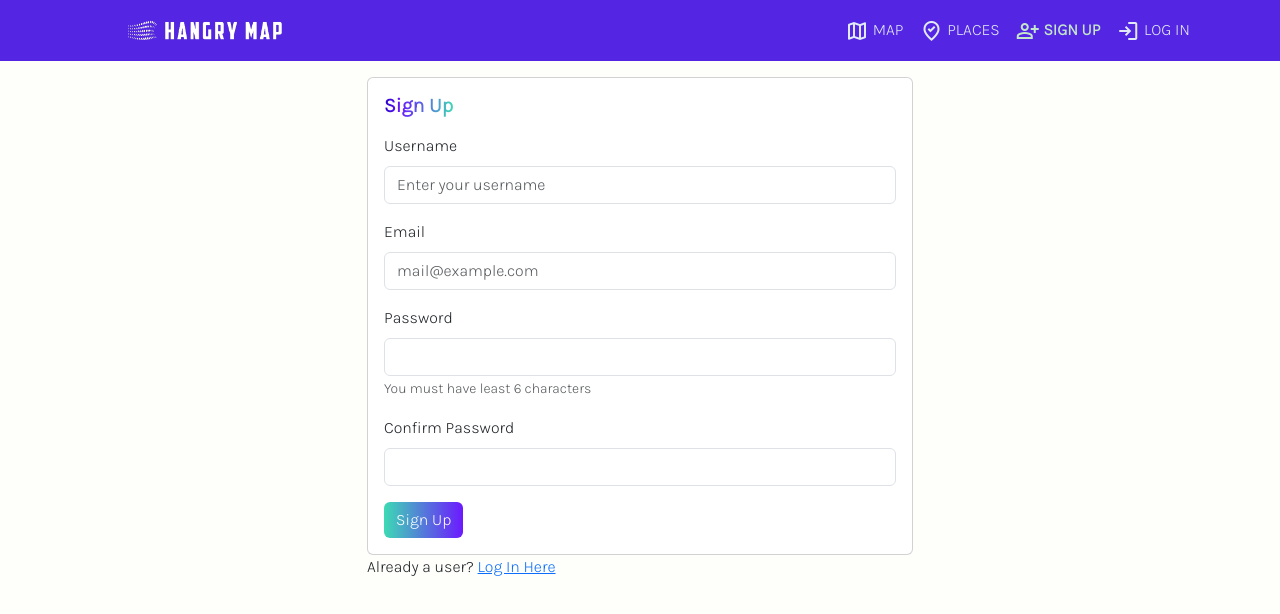
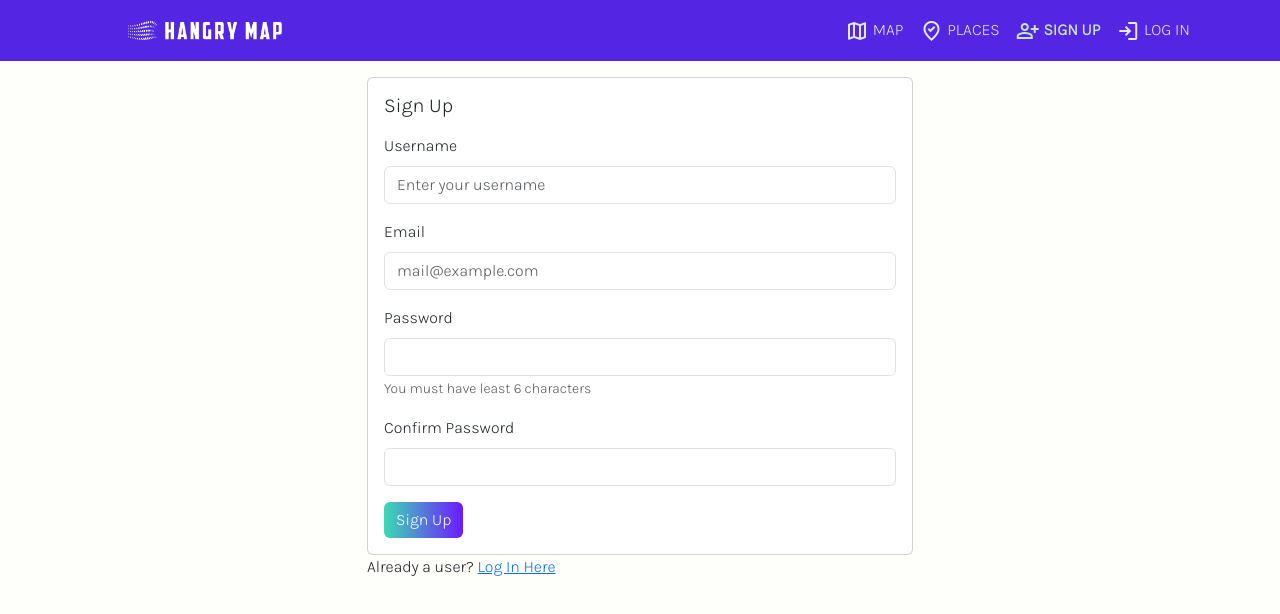
Before and after one commit to eli-ennab/hangry-map, a React (Vite) app: page /signup in a window 1280 px wide. Shown: the top 614 px of the page. Built offline with nearby package versions, Linux system fonts and the light colour scheme; no server answers; the database is empty.

Commit message:
removed gradient effect on heading

```diff
--- a/src/assets/App.scss
+++ b/src/assets/App.scss
@@ -18,18 +18,6 @@ p {
 .placeListItem {
 	background-color: $green;
 	border: none;
-}
-
-.headingGradient {
-	font-weight: 800;
-	background: rgb(61,218,180);
-	background: -moz-linear-gradient(275deg, rgba(61,218,180,1) 0%, rgba(108,25,255,1) 75%, rgba(33,0,196,1) 100%);
-	background: -webkit-linear-gradient(275deg, rgba(61,218,180,1) 0%, rgba(108,25,255,1) 75%, rgba(33,0,196,1) 100%);
-	background: linear-gradient(275deg, rgba(61,218,180,1) 0%, rgba(108,25,255,1) 75%, rgba(33,0,196,1) 100%);
-	filter: progid:DXImageTransform.Microsoft.gradient(startColorstr="#3ddab4",endColorstr="#2100c4",GradientType=1);
-	-webkit-text-fill-color: transparent;
-	background-clip: text;
-	width: fit-content;
 }
 
 .btnGradient {
--- a/src/pages/CreatePlacesPage.tsx
+++ b/src/pages/CreatePlacesPage.tsx
@@ -60,7 +60,7 @@ const CreatePlacesPage = () => {
 				<Col md={{ span: 10, offset: 1 }}>
 					<Card>
 						<Card.Body>
-							<Card.Title className="mb-3 headingGradient">Add a New Place</Card.Title>
+							<Card.Title className="mb-3">Add a New Place</Card.Title>
 
 							{message && <Alert variant="dark">{message}</Alert>}
 
--- a/src/pages/EditPlacePage.tsx
+++ b/src/pages/EditPlacePage.tsx
@@ -77,7 +77,7 @@ const EditPlacePage = () => {
 						<Col md={{span: 10, offset: 1}}>
 							<Card>
 								<Card.Body>
-									<Card.Title className="mb-3 headingGradient">Update Place</Card.Title>
+									<Card.Title className="mb-3">Update Place</Card.Title>
 
 									{message && <Alert variant="dark">{message}</Alert>}
 									{error && <Alert variant="dark-danger">{error}</Alert>}
--- a/src/pages/Places.tsx
+++ b/src/pages/Places.tsx
@@ -11,7 +11,7 @@ const Places = () => {
 	return (
 
 		<Container className={'pt-3'}>
-			<h2 className={'headingGradient'}>Places</h2>
+			<h2>Places</h2>
 			{places && !loading ? (
 				<Accordion>
 					{places.map(p => (
--- a/src/pages/SignupPage.tsx
+++ b/src/pages/SignupPage.tsx
@@ -52,7 +52,7 @@ const SignupPage = () => {
 				<Col md={{ span: 6, offset: 3 }}>
 					<Card>
 						<Card.Body>
-							<Card.Title className="mb-3 headingGradient">Sign Up</Card.Title>
+							<Card.Title className="mb-3">Sign Up</Card.Title>
 							{errorMessage && <Alert variant="dark" className={'text-center mt-3 w-75 mx-auto'}>{errorMessage}</Alert>}
 							<Form onSubmit={handleSubmit(onSignup)}>
 
--- a/src/pages/UpdateProfilePage.tsx
+++ b/src/pages/UpdateProfilePage.tsx
@@ -114,7 +114,7 @@ const UpdateProfilePage = () => {
 				<Col md={{span: 10, offset: 1}}>
 					<Card>
 						<Card.Body>
-							<Card.Title className="mb-3 headingGradient">Update Your Profile</Card.Title>
+							<Card.Title className="mb-3">Update Your Profile</Card.Title>
 
 							{errorMessage && (<Alert variant="danger">{errorMessage}</Alert>)}
 							<div className="d-flex justify-content-center my-3">
```
